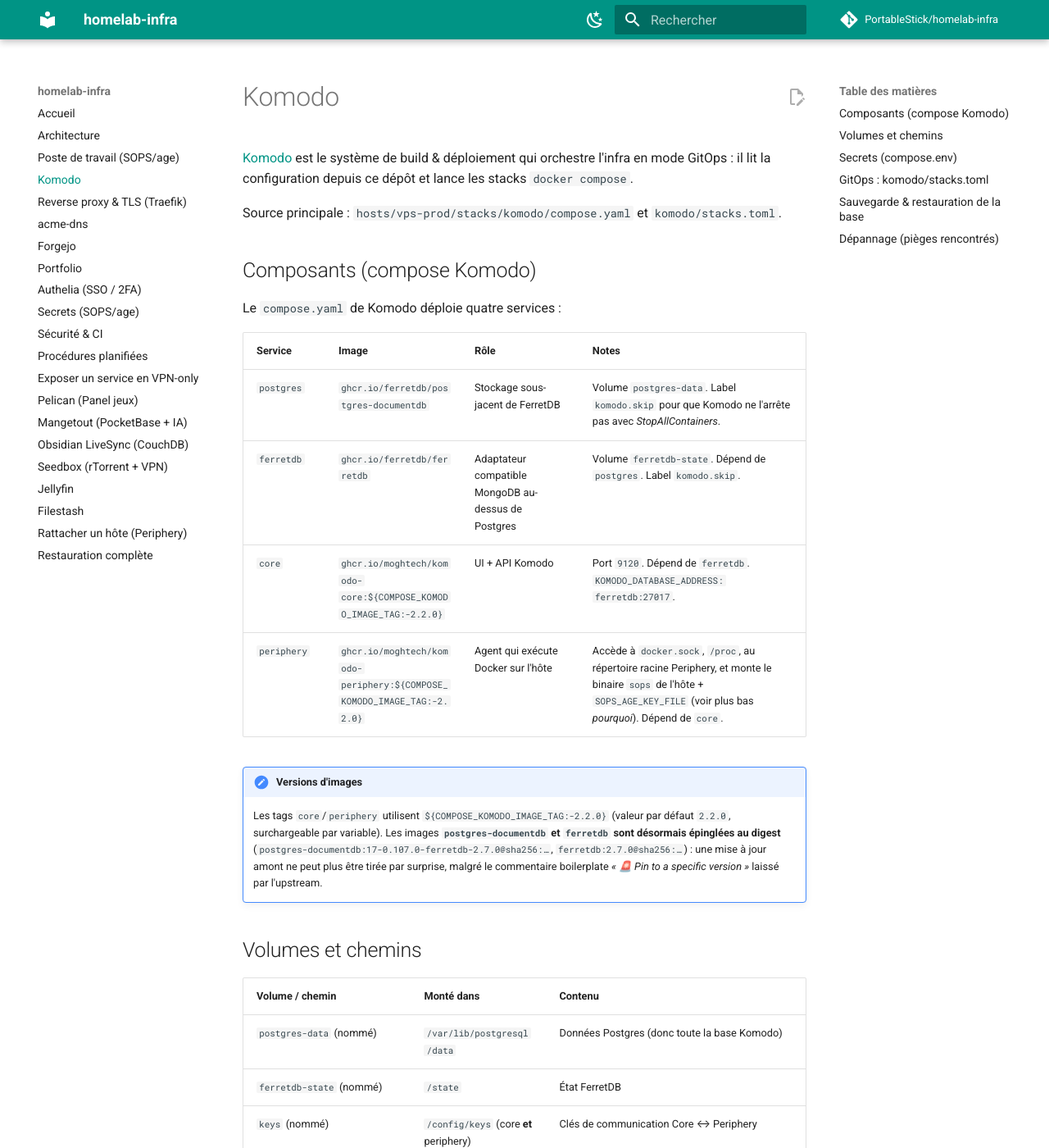
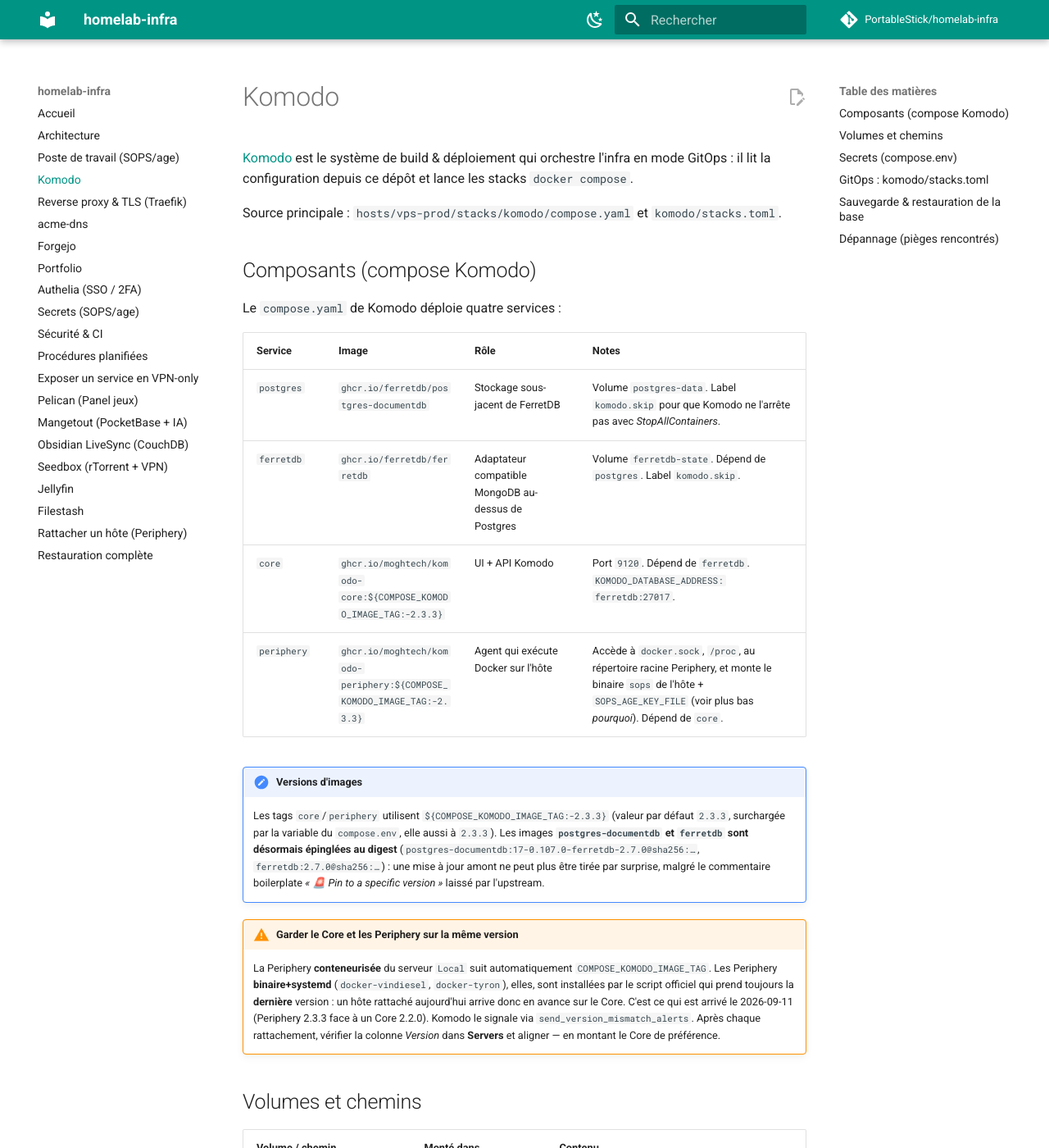
Before and after one commit to PortableStick/homelab-infra, an MkDocs documentation site: the page built from docs/komodo.md, in a window 1280 px wide and 1400 px high. Shown: the whole window at 82% size. Built offline with MkDocs 1.6.1 and Material for MkDocs 9.7.7, drawn with Linux system fonts in a browser that asks for light colours; comment, search, counter and statistics services are not loaded.

Commit message:
chore(komodo): Core et Periphery alignes sur 2.3.3
La Periphery de docker-tyron est arrivee en 2.3.3 (le script d'install
officiel prend toujours la derniere version) face a un Core en 2.2.0.
L'ecart fonctionne mais n'est pas sain, et Komodo le signale lui-meme via
send_version_mismatch_alerts.

2.3.3 est la derniere stable (2026-09-01). Les notes de version 2.3.0 a
2.3.3 n'annoncent aucune rupture ni migration : le guide d'upgrade cite ne
concerne que le passage v1 -> v2. Principal changement fonctionnel : les
API de liste sont desormais paginees (50 par defaut, limit: 0 pour
desactiver).

Bumpe le tag dans secrets/vps/komodo.env et la valeur de repli du
compose. Le deploiement reste manuel : Komodo ne se deploie pas lui-meme.

Renseigne au passage le bloc « A completer » d'architecture.md : les
chemins parametres valent /etc/komodo/backups et /etc/komodo. Les
sauvegardes de la base vivent donc sur le disque systeme du VPS, ce qui
rend la copie hors-site d'autant plus necessaire.

Documente enfin pourquoi un hote fraichement rattache depasse le Core en
version, et qu'il faut verifier apres chaque rattachement.

Co-Authored-By: Claude Opus 5 (1M context) <noreply@anthropic.com>

```diff
--- a/docs/komodo.md
+++ b/docs/komodo.md
@@ -13,15 +13,24 @@ Le `compose.yaml` de Komodo déploie quatre services :
 | --- | --- | --- | --- |
 | `postgres` | `ghcr.io/ferretdb/postgres-documentdb` | Stockage sous-jacent de FerretDB | Volume `postgres-data`. Label `komodo.skip` pour que Komodo ne l'arrête pas avec *StopAllContainers*. |
 | `ferretdb` | `ghcr.io/ferretdb/ferretdb` | Adaptateur compatible MongoDB au-dessus de Postgres | Volume `ferretdb-state`. Dépend de `postgres`. Label `komodo.skip`. |
-| `core` | `ghcr.io/moghtech/komodo-core:${COMPOSE_KOMODO_IMAGE_TAG:-2.2.0}` | UI + API Komodo | Port `9120`. Dépend de `ferretdb`. `KOMODO_DATABASE_ADDRESS: ferretdb:27017`. |
-| `periphery` | `ghcr.io/moghtech/komodo-periphery:${COMPOSE_KOMODO_IMAGE_TAG:-2.2.0}` | Agent qui exécute Docker sur l'hôte | Accède à `docker.sock`, `/proc`, au répertoire racine Periphery, et monte le binaire `sops` de l'hôte + `SOPS_AGE_KEY_FILE` (voir plus bas *pourquoi*). Dépend de `core`. |
+| `core` | `ghcr.io/moghtech/komodo-core:${COMPOSE_KOMODO_IMAGE_TAG:-2.3.3}` | UI + API Komodo | Port `9120`. Dépend de `ferretdb`. `KOMODO_DATABASE_ADDRESS: ferretdb:27017`. |
+| `periphery` | `ghcr.io/moghtech/komodo-periphery:${COMPOSE_KOMODO_IMAGE_TAG:-2.3.3}` | Agent qui exécute Docker sur l'hôte | Accède à `docker.sock`, `/proc`, au répertoire racine Periphery, et monte le binaire `sops` de l'hôte + `SOPS_AGE_KEY_FILE` (voir plus bas *pourquoi*). Dépend de `core`. |
 
 !!! note "Versions d'images"
-    Les tags `core`/`periphery` utilisent `${COMPOSE_KOMODO_IMAGE_TAG:-2.2.0}` (valeur par défaut
-    `2.2.0`, surchargeable par variable). Les images **`postgres-documentdb` et `ferretdb` sont
+    Les tags `core`/`periphery` utilisent `${COMPOSE_KOMODO_IMAGE_TAG:-2.3.3}` (valeur par défaut
+    `2.3.3`, surchargée par la variable du `compose.env`, elle aussi à `2.3.3`). Les images **`postgres-documentdb` et `ferretdb` sont
     désormais épinglées au digest** (`postgres-documentdb:17-0.107.0-ferretdb-2.7.0@sha256:…`,
     `ferretdb:2.7.0@sha256:…`) : une mise à jour amont ne peut plus être tirée par surprise, malgré le
     commentaire boilerplate *« 🚨 Pin to a specific version »* laissé par l'upstream.
+
+!!! warning "Garder le Core et les Periphery sur la même version"
+    La Periphery **conteneurisée** du serveur `Local` suit automatiquement
+    `COMPOSE_KOMODO_IMAGE_TAG`. Les Periphery **binaire+systemd** (`docker-vindiesel`,
+    `docker-tyron`), elles, sont installées par le script officiel qui prend toujours la
+    **dernière** version : un hôte rattaché aujourd'hui arrive donc en avance sur le Core.
+    C'est ce qui est arrivé le 2026-09-11 (Periphery 2.3.3 face à un Core 2.2.0). Komodo le
+    signale via `send_version_mismatch_alerts`. Après chaque rattachement, vérifier la colonne
+    *Version* dans **Servers** et aligner — en montant le Core de préférence.
 
 ## Volumes et chemins
 
```
Also changed, not shown: docs/architecture.md (+12 -4 lines), 2 other files.
